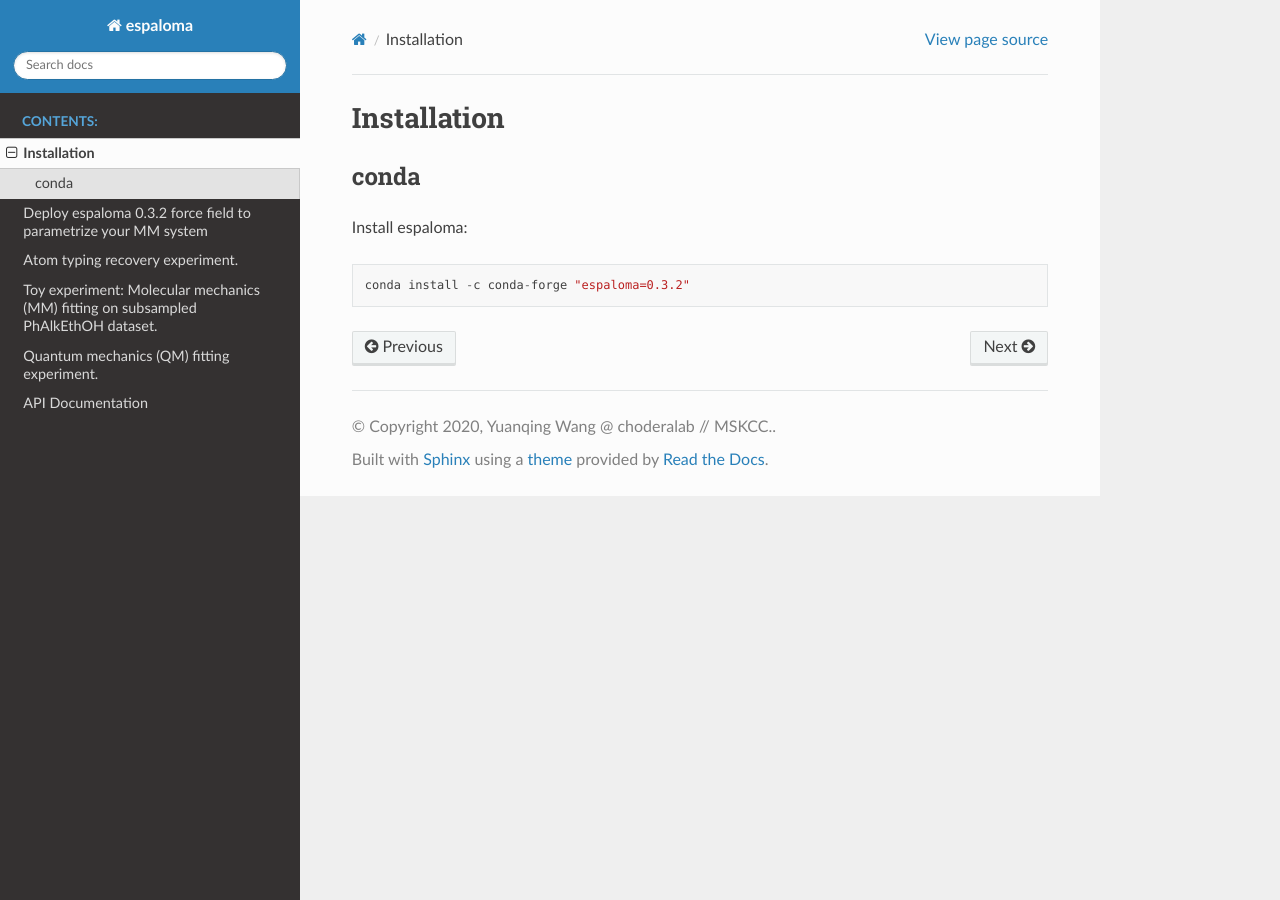
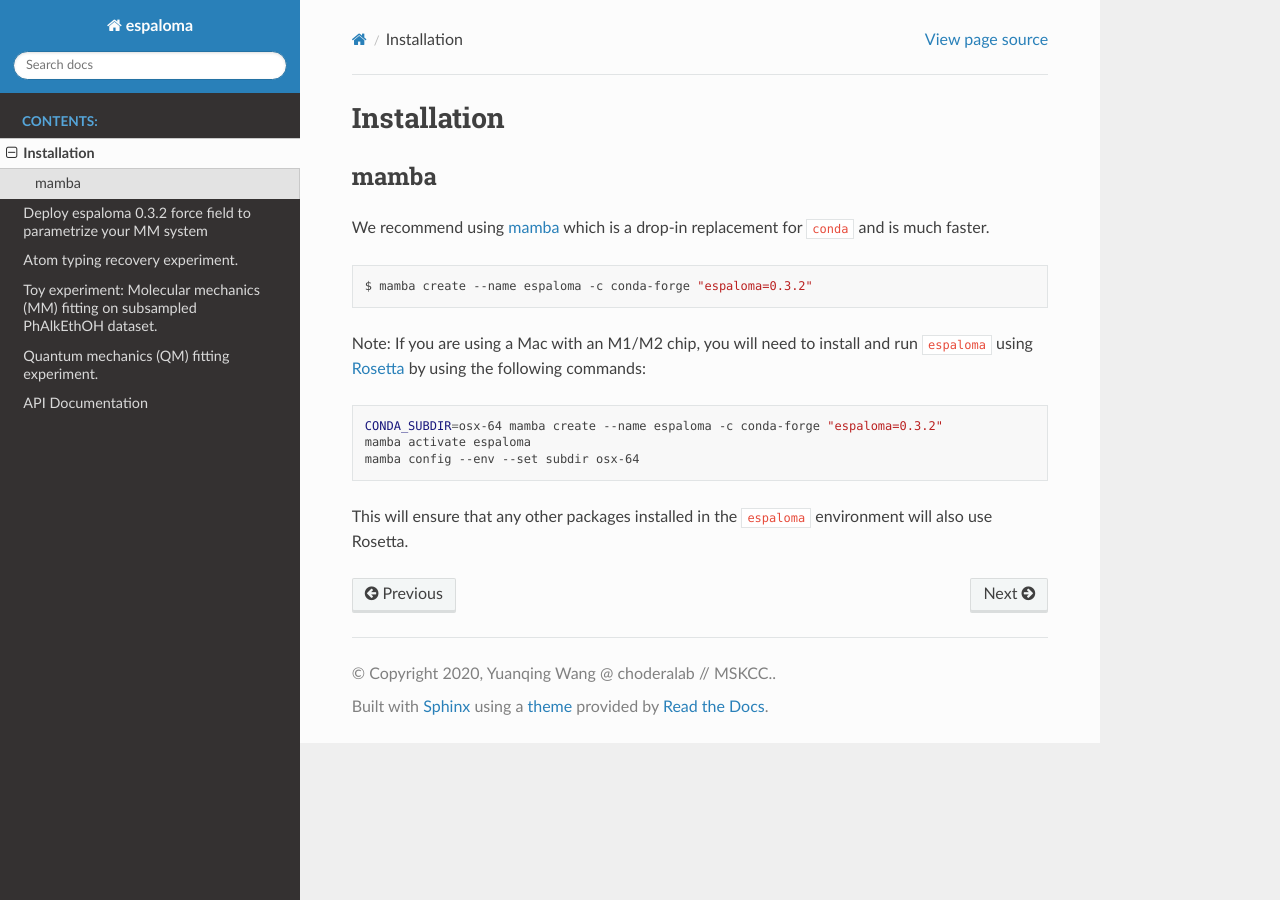
Before and after one commit to choderalab/espaloma, a Sphinx documentation site: the page built from docs/install.rst, in a window 1280 px wide. Built offline with Sphinx 7.4.7 and the Read the Docs theme 3.1.0, drawn with Linux system fonts in a browser that asks for light colours.

Commit message:
switch install docs to use mamba (#223)

```diff
--- a/docs/install.rst
+++ b/docs/install.rst
@@ -1,9 +1,21 @@
 Installation
 ============
 
-conda
+mamba
 -----
 
-Install espaloma::
+We recommend using `mamba <https://mamba.readthedocs.io/en/latest/mamba-installation.html#mamba-installation>`_ which is a drop-in replacement for ``conda`` and is much faster.
 
-    conda install -c conda-forge "espaloma=0.3.2"
+.. code-block:: bash
+
+   $ mamba create --name espaloma -c conda-forge "espaloma=0.3.2"
+
+Note: If you are using a Mac with an M1/M2 chip, you will need to install and run ``espaloma`` using `Rosetta <https://support.apple.com/en-us/HT211861>`_ by using the following commands:
+
+.. code-block:: bash
+
+   CONDA_SUBDIR=osx-64 mamba create --name espaloma -c conda-forge "espaloma=0.3.2"
+   mamba activate espaloma
+   mamba config --env --set subdir osx-64
+
+This will ensure that any other packages installed in the ``espaloma`` environment will also use Rosetta.
```
